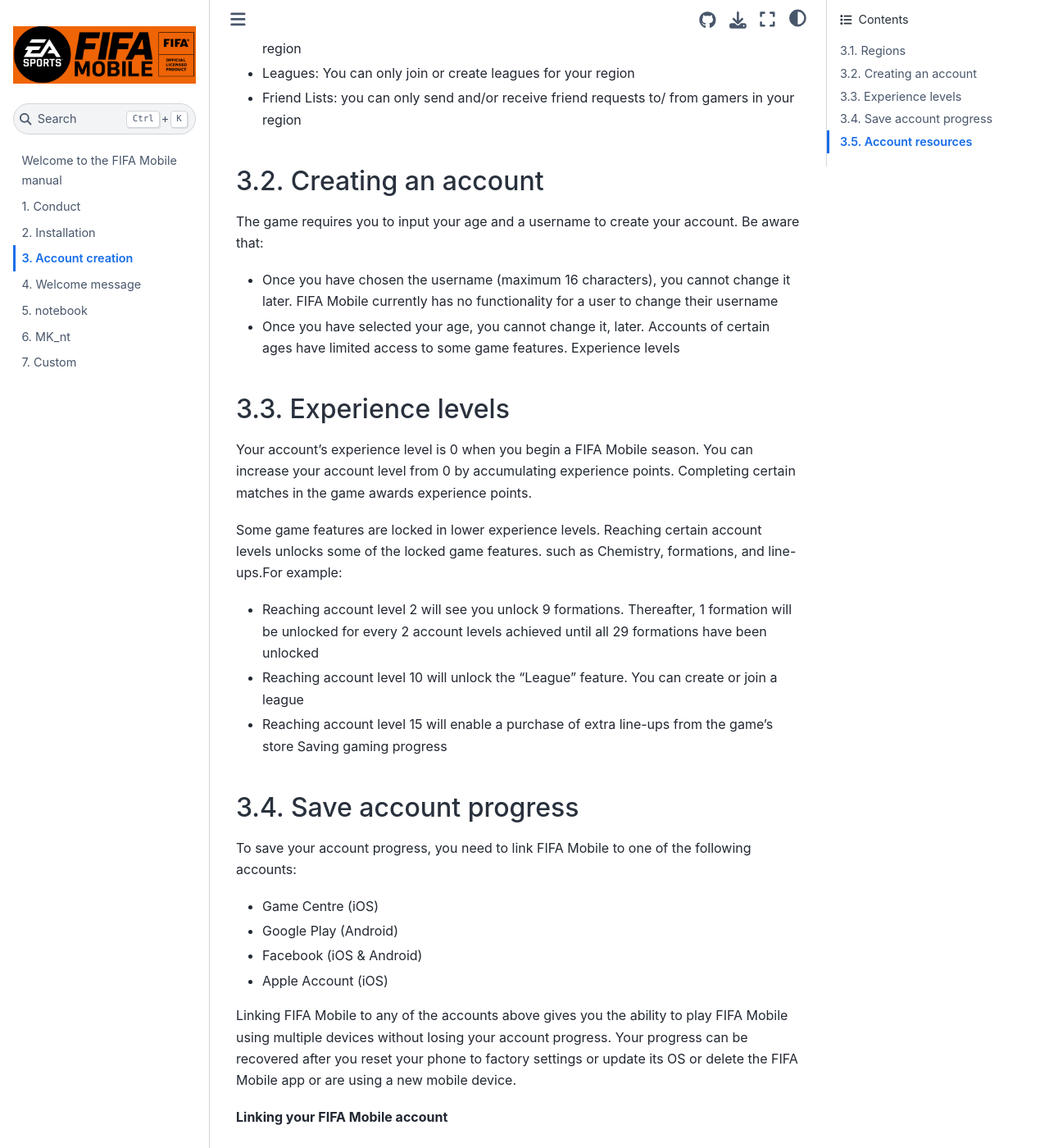
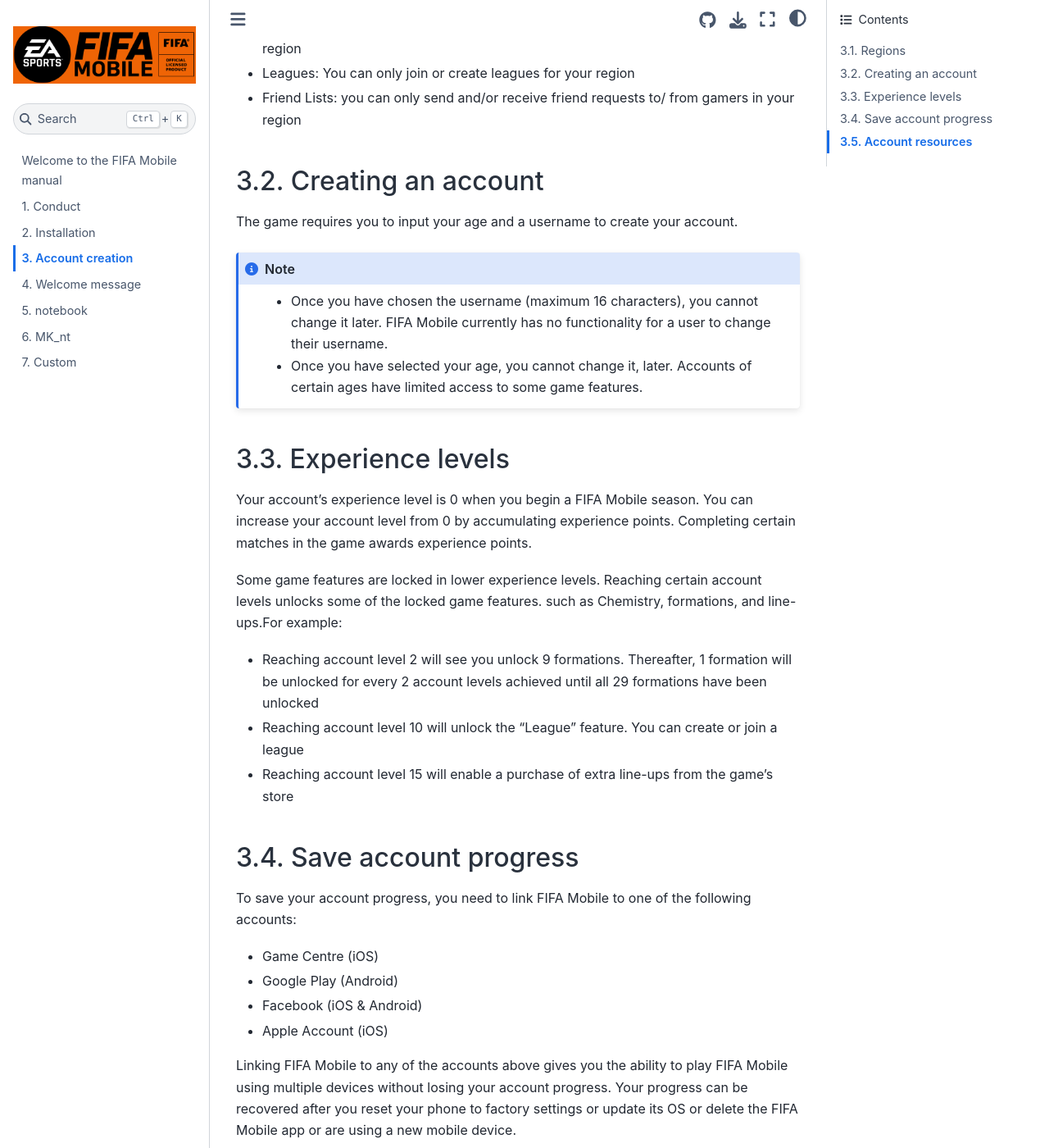
Before and after one commit to BlackDeGamer/fifa-mobile-manual, a Jupyter Book: the page built from chapters/3_account_creation.md, in a window 1280 px wide and 1400 px high, scrolled down 761 px. Shown: the whole window at 82% size. Built offline with Jupyter Book 1.0.4 settings and Sphinx 7.4.7 and the Sphinx Book theme 1.1.4, drawn with Linux system fonts in a browser that asks for light colours; some of the changed text lies outside the part shown.

Commit message:
formatted chapter 3 note

````diff
--- a/chapters/3_account_creation.md
+++ b/chapters/3_account_creation.md
@@ -25,12 +25,13 @@
 
 ## Creating an account
 
-The game requires you to input your age and a username to create your account. Be aware that:
+The game requires you to input your age and a username to create your account.
 
-* Once you have chosen the username (maximum 16 characters), you cannot change it later. FIFA Mobile currently has no functionality for a user to change their username
+```{note}
+* Once you have chosen the username (maximum 16 characters), you cannot change it later. FIFA Mobile currently has no functionality for a user to change their username.
+
 * Once you have selected your age, you cannot change it, later. Accounts of certain ages have limited access to some game features.
-Experience levels
-
+```
 ## Experience levels
 
 Your account's experience level is 0 when you begin a FIFA Mobile season. You can increase your account level from 0 by accumulating experience points. Completing certain matches in the game awards experience points.
@@ -40,7 +41,7 @@
 * Reaching account level 2 will see you unlock 9 formations. Thereafter, 1 formation will be unlocked for every 2 account levels achieved until all 29 formations have been unlocked
 * Reaching account level 10 will unlock the “League” feature. You can create or join a league
 * Reaching account level 15 will enable a purchase of extra line-ups from the game’s store
-Saving gaming progress
+
 
 ## Save account progress
 To save your account progress, you need to link FIFA Mobile to one of the following accounts:
````
Also changed, not shown: other parts of chapters/3_account_creation.md (+0 -1 lines), 5 other files.
